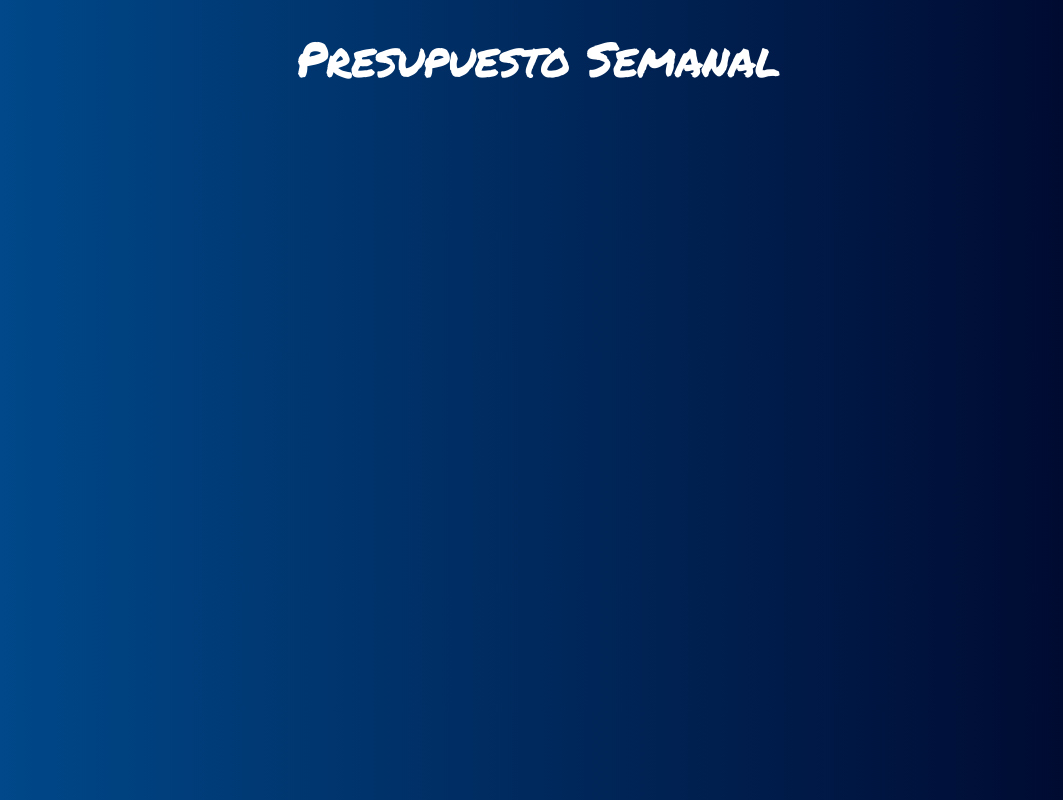
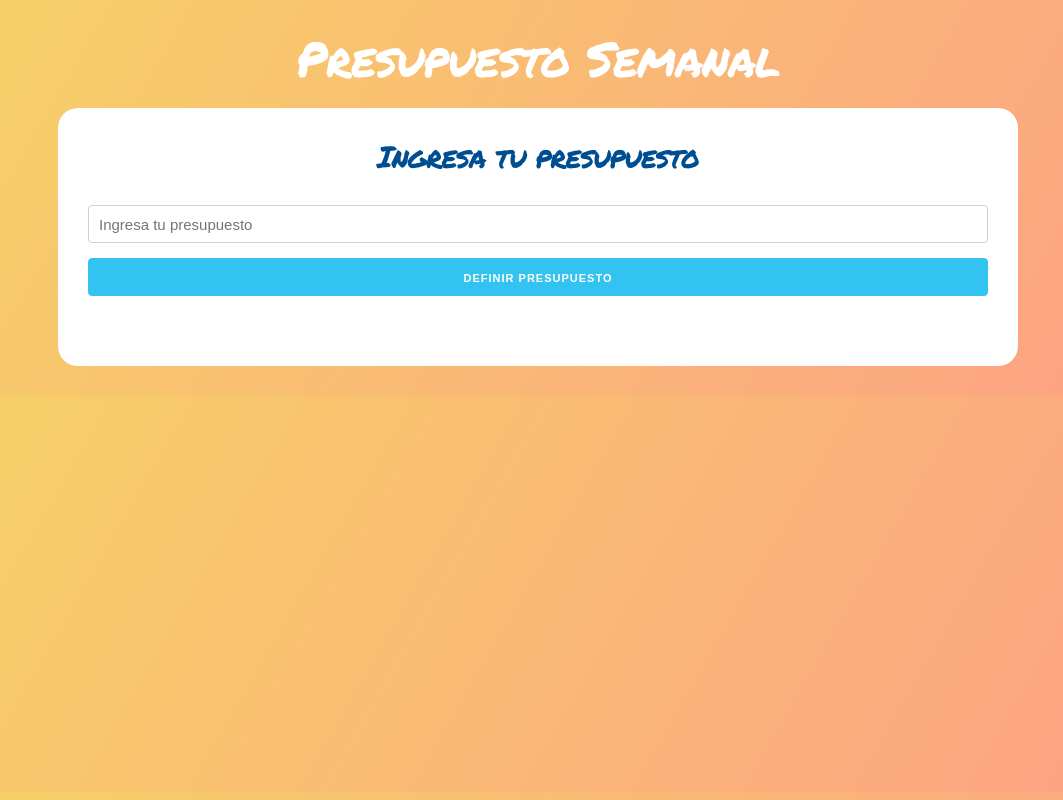
Before and after one commit to santiagoquinteroguarin/Budget-react-app, a React (Create React App) app: page / in a window 1280 px wide. Shown: the whole page, without its empty margins (102-1165 px from the left). Built offline with nearby package versions, Linux system fonts and the light colour scheme; the HTML template or start-up script is replaced by a standard one.

Commit message:
created component of question

```diff
--- a/src/App.js
+++ b/src/App.js
@@ -1,11 +1,16 @@
 import React from 'react';
 import './index.css';
+import Question from './components/Question';
 
 function App() {
   return (
     <div className="container">
       <header>
         <h1>Presupuesto Semanal</h1>
+
+        <div className="main-content content">
+          <Question />
+        </div>
       </header>
     </div>
   );
--- /dev/null
+++ b/src/components/Question.js
@@ -0,0 +1,25 @@
+import React, { Fragment } from 'react';
+
+const Question = () => {
+    return (
+        <Fragment>
+            <h2>Ingresa tu presupuesto</h2>
+
+            <form>
+                <input
+                    type="text"
+                    className="u-full-width"
+                    placeholder="Ingresa tu presupuesto"
+                />
+
+                <input
+                    type="submit"
+                    className="button-primary u-full-width"
+                    value="Definir presupuesto"
+                />
+            </form>
+        </Fragment>
+    );
+}
+
+export default Question;
--- a/src/index.css
+++ b/src/index.css
@@ -4,8 +4,7 @@
 
 body {
     background: #000428;  /* fallback for old browsers */
-    background: -webkit-linear-gradient(to right, #004e92, #000428);
-    background: linear-gradient(to right, #004e92, #000428);
+    background-image: linear-gradient(120deg, #f6d365 0%, #fda085 100%);
     margin: 0;
     padding: 0;
     font-family: sans-serif;
@@ -15,11 +14,11 @@ header {
     margin: 30px 0;
 }
 
-.contenido {
+.content {
     padding:20px;
 }
 
-.contenido-principal {
+.main-content {
     background-color: white;
     padding: 30px;
     border-radius: 20px;
```
Also changed, not shown: 1 other file (tests, documents, lock files or other folders).
